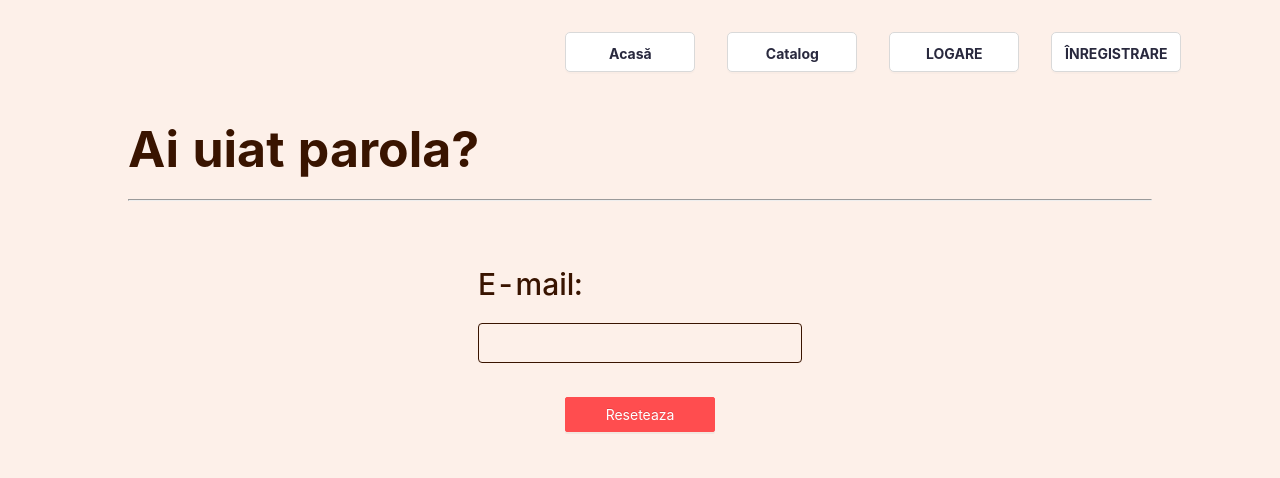
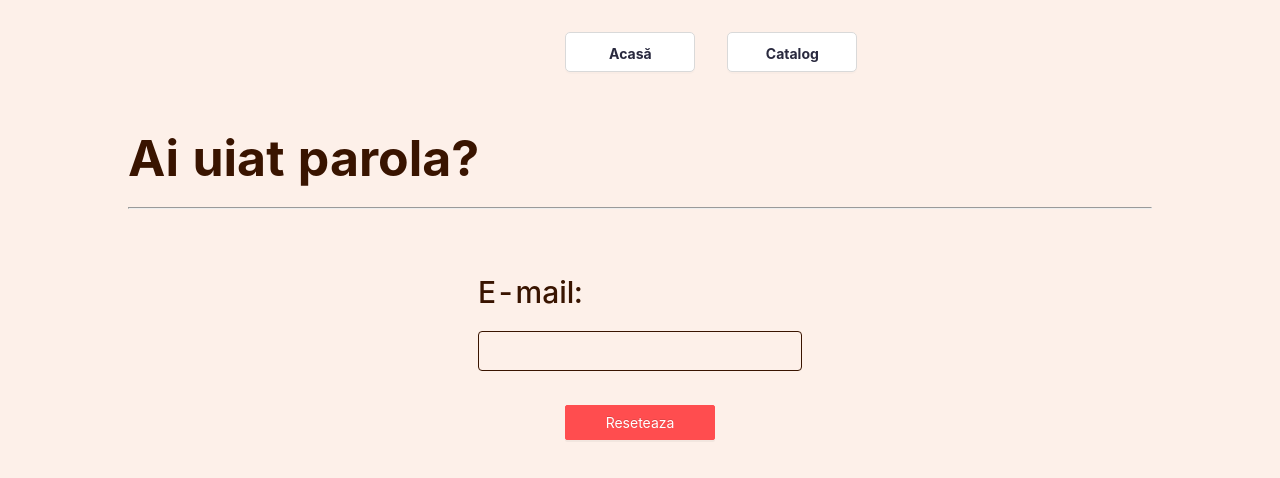
Before and after one commit to mechim/tutor-frontend, a React (Vite) app in the folder pbl-sem-3/: page /forgot in a window 1280 px wide. Shown: the top 478 px of the page. Built offline with nearby package versions, Linux system fonts and the light colour scheme.

Commit message:
auth slice maybe

```diff
--- a/pbl-sem-3/src/components/Navbar/Navbar.tsx
+++ b/pbl-sem-3/src/components/Navbar/Navbar.tsx
@@ -4,12 +4,18 @@ import { Col, Row, Button , Layout} from 'antd';
 import { Link } from "react-router-dom";
 import { Catalog } from "../../pages/Catalog/Catalog";
 import { useLayoutEffect } from "react";
+import {getUser} from "../../redux-toolkit/slices/loginSlice/loignSlice"
+import { useAppSelector } from "../../redux-toolkit/hooks/hooks";
 const { Header, Footer, Sider, Content } = Layout;
 
 function Navbar(){
     useLayoutEffect(() => {
         window.scrollTo(0, 0)
     });
+
+    const {user} = useAppSelector((state) => ({...state.login}))
+
+
 
     return(
         <nav>
@@ -19,8 +25,10 @@ function Navbar(){
                     <Col span={14}>
                         <Link to="/"><Button className="navbar_buttons navbar_buttons_white"><b>Acas&#259;</b> </Button></Link>
                         <Link to="/catalog"  ><Button  className="navbar_buttons"><b>Catalog</b></Button></Link>
-                        <Link to ="/login" ><Button  className="navbar_buttons"><b>LOGARE</b></Button></Link>
-                        <Link to ="/register"><Button  className="navbar_buttons"><b>&#206;NREGISTRARE</b></Button></Link>
+                        {user ? <>
+                            <Link to ="/profileStudent"><h3>{user.email}</h3></Link>
+                        </> : <><Link to ="/login" ><Button  className="navbar_buttons"><b>LOGARE</b></Button></Link>
+                        <Link to ="/register"><Button  className="navbar_buttons"><b>&#206;NREGISTRARE</b></Button></Link></> }
                     </Col>
             </Row>
         </nav>
--- a/pbl-sem-3/src/pages/ForgotPassword/ForgotPassword.tsx
+++ b/pbl-sem-3/src/pages/ForgotPassword/ForgotPassword.tsx
@@ -1,22 +1,27 @@
 import { Button, Form, Input } from "antd";
 import form from "antd/lib/form";
 import { useForm } from "antd/lib/form/Form";
-import { Link } from "react-router-dom";
+import { Link, useNavigate } from "react-router-dom";
 import Navbar from "../../components/Navbar/Navbar";
 import { getEmail } from "../../redux-toolkit/slices/forgotPasswordSlice/forgotPasswordSlice";
 import "./ForgotPassword.css"
 import { useAppDispatch, useAppSelector } from "../../redux-toolkit/hooks/hooks";
+import { useState } from "react";
 
 export function ForgotPassword(){
   const {email} = useAppSelector((state) => ({...state.forgot}))
   const dispatch = useAppDispatch();
-
+  const navigate = useNavigate()
 
     const onFinish = async() => {
+        const {formEmail} = await form.validateFields();
+        console.log(formEmail);
+        // const {email} = await form.getFieldsValue();
+        if (formEmail){
+          dispatch(getEmail(formEmail));
+          navigate('/reset')
+        }
 
-        const {email} = await form.getFieldsValue();
-        const e = {email};
-        dispatch(getEmail(e.email));
       };
 
     const [form] = useForm();
@@ -32,20 +37,21 @@ export function ForgotPassword(){
                 <h3 className="loginLabel">E-mail:</h3>
                 <Form.Item
                   // label="Username"
-                  name="email"
-                  rules={[{ required: true, message: 'Please input your email!' }]}
+                  validateTrigger={['onChange', 'onBlur']}
+                  name="formEmail"
+                  rules={[{ required: true,  message: 'Please input your email!' }]}
                 >
                   <Input />
                 </Form.Item>
 
                 <Form.Item style={{marginBottom: 'auto'}} className="loginButtonContainer">
-                  <Button danger className="loginButton" type="primary" onClick={onFinish}>
-                  <Link to={'/reset'}>
+                <Button  danger className="loginButton" type="primary" onClick={onFinish}>
                     Reseteaza
-                    </Link>
                   </Button>
                 </Form.Item>
+
               </Form>
+
                 </div>
             </div>
       </div>
```
Also changed, not shown: pbl-sem-3/src/redux-toolkit/slices/authSlice/authSlice.ts (added).
